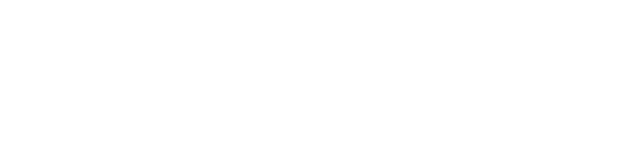
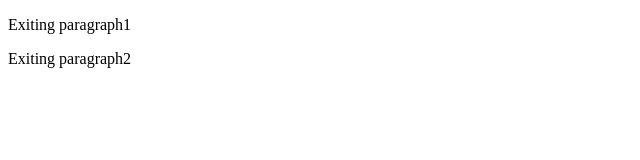
Before and after one commit to Uroosa-ahmed/new-assignment, a plain HTML site: page index.html in a window 1280 px wide. Shown: the whole page, without its empty margins (0-640 px from the left). Drawn offline with Linux system fonts and the light colour scheme.

Commit message:
enter text

```diff
--- a/index.html
+++ b/index.html
@@ -5,9 +5,16 @@
     <meta http-equiv="X-UA-Compatible" content="IE=edge">
     <meta name="viewport" content="width=device-width, initial-scale=1.0">
     <title>functions</title>
-    <script src="app.js"></script>
 </head>
 <body>
+  <!-- task 3 -->
+<div id="content">
+  <p>Exiting paragraph1</p>
+  <p>Exiting paragraph2</p>
+
+</div>
+
+
 <!-- task 4 -->
 <!-- <ul id="my-list">
     <li>Item 1</li>
@@ -15,13 +22,17 @@
     <li>Item 3</li>
   </ul> -->
 
+  <!-- Task 5 -->
+<!-- <div>
+  <p id="element">this is my book</p>
+</div> -->
 
 
 
 
 
 
-
+<script src="./app.js"></script>
 
 
 </body>
```
Also changed, not shown: app.js (+5 -5 lines).
